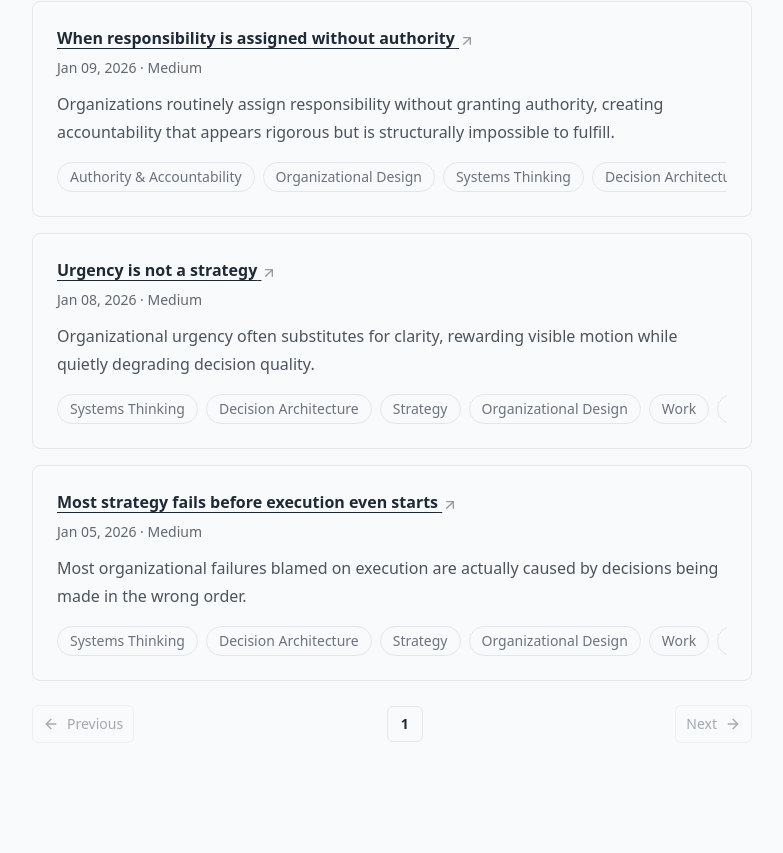
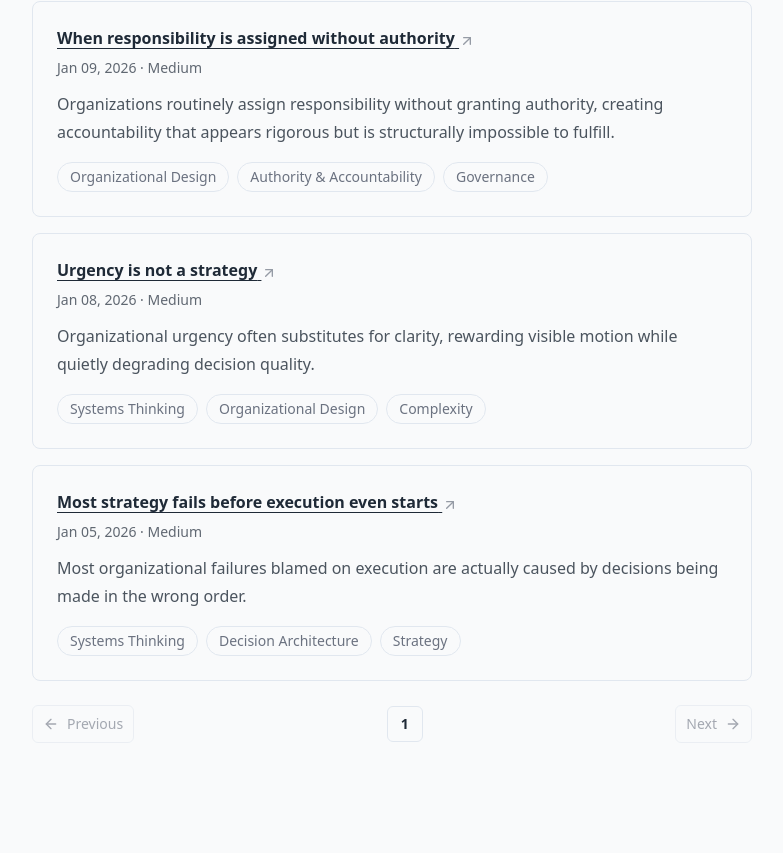
Before and after one commit to andrewjfrancis/andrewjfrancis-site, a Next.js app: page /writing in a window 1280 px wide. Shown: the part 733-1586 px from the top of the page, without its empty margins (248-1031 px from the left). Built offline with nearby package versions, Linux system fonts and the light colour scheme.

Commit message:
update tags for essays
Update tags for essays from six to three per essay

```diff
--- a/app/writing/_data/articles.ts
+++ b/app/writing/_data/articles.ts
@@ -46,14 +46,7 @@ export const ARTICLES_REAL: Article[] = [
     source: "medium",
     externalUrl:
       "https://medium.com/@andrewjfrancis/when-responsibility-is-assigned-without-authority-bc716b305531",
-    tags: [
-      "Authority & Accountability",
-      "Organizational Design",
-      "Systems Thinking",
-      "Decision Architecture",
-      "Governance",
-      "Work",
-    ],
+    tags: ["Organizational Design", "Authority & Accountability", "Governance"],
   },
   {
     id: "2026-01-08-01",
@@ -65,14 +58,7 @@ export const ARTICLES_REAL: Article[] = [
     source: "medium",
     externalUrl:
       "https://medium.com/@andrewjfrancis/urgency-is-not-a-strategy-95671798f0ac",
-    tags: [
-      "Systems Thinking",
-      "Decision Architecture",
-      "Strategy",
-      "Organizational Design",
-      "Work",
-      "Complexity",
-    ],
+    tags: ["Systems Thinking", "Organizational Design", "Complexity"],
   },
   {
     id: "2026-01-05-01",
@@ -84,14 +70,7 @@ export const ARTICLES_REAL: Article[] = [
     source: "medium",
     externalUrl:
       "https://medium.com/@andrewjfrancis/most-strategy-fails-before-execution-even-starts-1033992be80e",
-    tags: [
-      "Systems Thinking",
-      "Decision Architecture",
-      "Strategy",
-      "Organizational Design",
-      "Work",
-      "Complexity",
-    ],
+    tags: ["Systems Thinking", "Decision Architecture", "Strategy"],
   },
 ];
 
```
